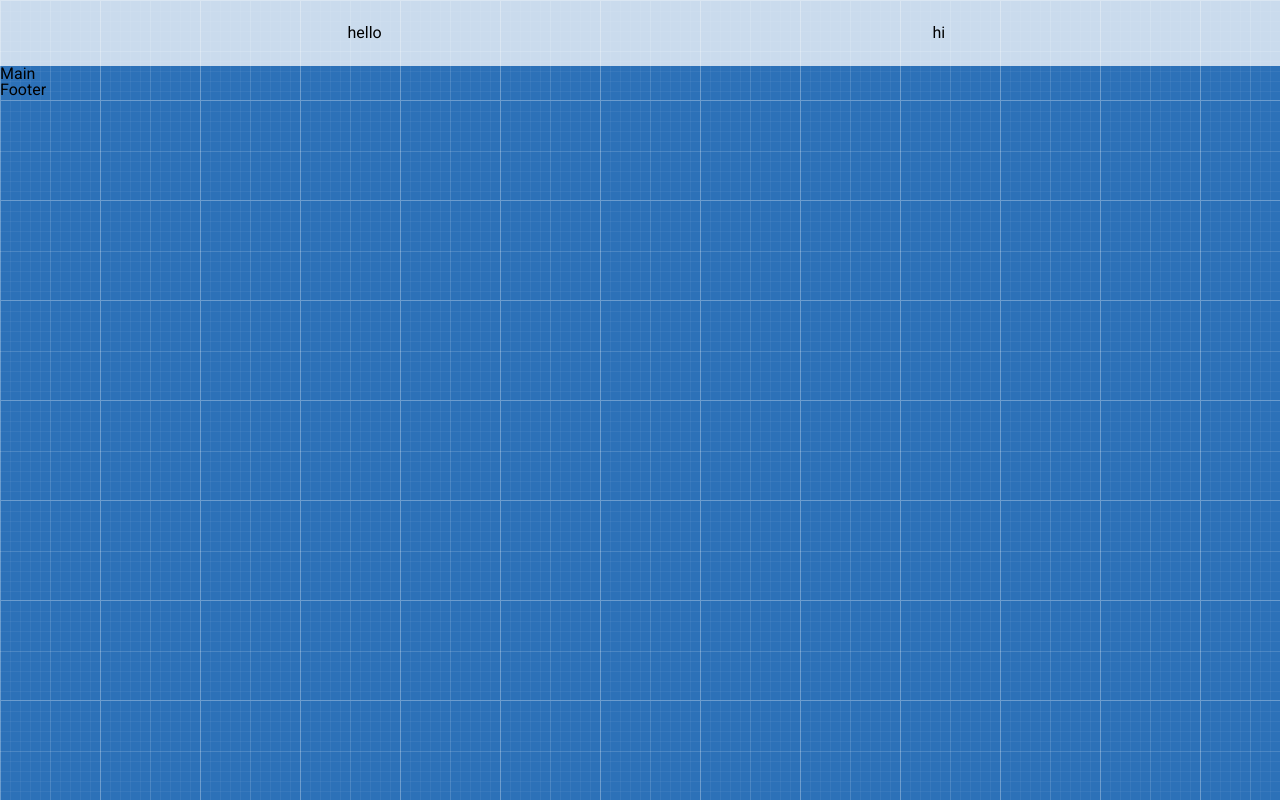
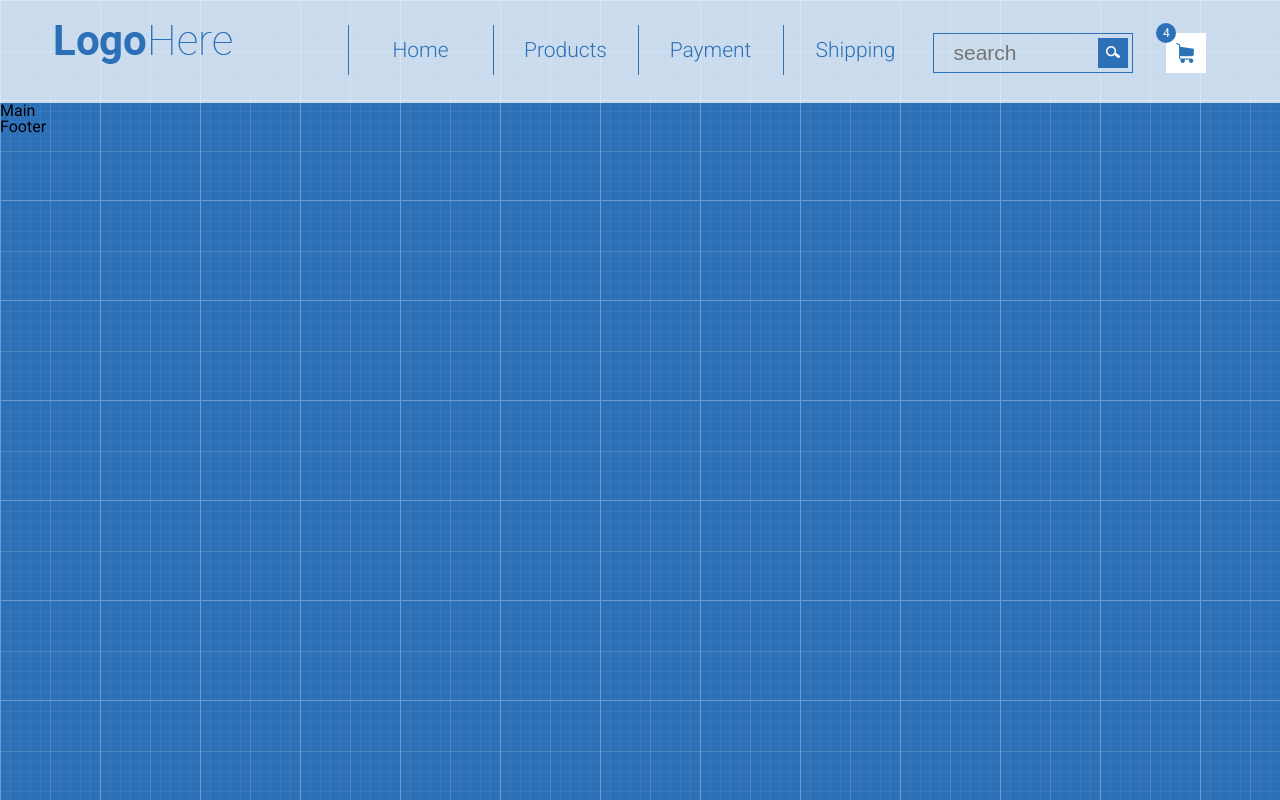
Before and after one commit to shepilova/shepilova.device-market, a plain HTML site: page index.html in a window 1280 px wide. Drawn offline with Linux system fonts and the light colour scheme.

Commit message:
added header

```diff
--- a/index.html
+++ b/index.html
@@ -14,12 +14,46 @@
 				<div class="col-md-3">
 					<div class="logo">
 						<a href="">
-							<img src="images/icon (3).png" alt="">
+							<img src="images/logo.png" alt="">
 						</a>
 					</div>
 				</div>
-				<div class="col-md-6">hello</div>
-				<div class="col-md-3">hi</div>
+
+				<div class="col-md-6">
+					<ul class="nav">
+            		<li><a class="nav-link" href="">Home</a></li>
+            		<li class="li-products">
+            			<a class="nav-link link-products" href="">Products</a>
+
+            			<ul class="sub-nav">
+            				<li><a class="sub-nav-link" href="">Lorem ipsum dolor</a></li>
+            				<li><a class="sub-nav-link" href="">Sit amet</a></li>
+            				<li><a class="sub-nav-link" href="">Consectetur adipisicing</a></li>
+            				<li><a class="sub-nav-link" href="">Tempor incididunt</a></li>
+            				<li><a class="sub-nav-link" href="">Dolore magna aliqua</a></li>
+            				<li><a class="sub-nav-link" href="">Ut enim ad minim veniam</a></li>
+            				<li><a class="sub-nav-link" href="">Quis nostrud</a></li>
+            			</ul>
+            		</li>
+
+            		<li><a class="nav-link" href="">Payment</a></li>
+            		<li><a class="nav-link" href="">Shipping</a></li>
+            	</ul>
+				</div>
+				<div class="col-md-3">
+					<form class="search" method="get" name="search">
+            		<input class="input-search" type="search" placeholder="search" name="search" autocomplete="off">
+            		<div class="search-square">
+            			<input class="search-image" type="image" src="images/search.png" alt="search">
+            		</div>
+            	</form>
+
+            	<div class="purchase">
+	            	<div class="purchase-square"></div>
+	            	<div class="circle">4</div>
+	            	<img class="purchase-icon" src="images/purchase.png" alt="purchase">
+            	</div>
+				</div>
 			</div>
 		</div>
 	</header>
--- a/style.css
+++ b/style.css
@@ -35,3 +35,195 @@ body {
 .col-md-6 {
 	width: 50%;
 }
+
+/* Navigation ==============
+========================*/
+
+.nav {
+	position: relative;
+}
+
+.nav li {
+	float: left;
+	position: relative;
+
+	width: 145px;
+	height: 50px;
+	line-height: 50px;
+
+	text-align: center;
+	/*border-left: 1px solid #2c71b8;*/
+	margin: 0;
+
+
+	cursor: pointer;
+}
+
+
+.nav-link {
+	display: block;
+	margin: 0 auto;
+
+	font-size: 21px;
+	font-weight: 300;
+
+	width: 145px;
+	height: 50px;
+	border-left: 1px solid #2c71b8;
+
+
+	color: #2c71b8;
+	text-decoration: none;
+}
+
+.nav-li:last-child {
+	border-right: 1px solid #2c71b8;
+}
+
+.nav li:hover .link-products:after {
+	position: relative;
+
+	content: url("images/down.png");
+
+	top: -2px;
+	left: 5px;
+}
+
+.nav-link:hover,
+.nav li:hover .nav-link {
+	background-color: #2c71b8;
+	color: #fff;
+}
+
+
+.sub-nav {
+	display: none;
+}
+
+.sub-nav li {
+	width: 291px;
+	height: 40px;
+
+	text-align: left;
+	cursor: pointer;
+	transition: all 1s linear;
+}
+
+.sub-nav-link {
+	display: block;
+	margin: 0 auto;
+
+	font-size: 21px;
+	font-weight: 300;
+	line-height: 40px;
+	padding-left: 30px;
+
+	height: 50px;
+
+	color: #fff;
+	background-color: #2c71b8;
+	text-decoration: none;
+}
+
+.sub-nav-link:hover {
+	background-color: #fff;
+	color: #2c71b8;
+}
+
+.nav li:hover .sub-nav {
+	display: block;
+
+}
+
+
+.search {
+	position: relative;
+	display: inline-block;
+
+	width: 200px;
+	height: 40px;
+	top: -5px;
+}
+
+.input-search {
+	position: relative;
+	width: 100%;
+	height: 40px;
+
+	font-size: 21px;
+	font-weight: 300;
+
+	padding-left: 20px;
+	border: 1px solid #2c71b8;
+
+	background-color: rgba(255, 255, 255, 0);
+}
+
+.search-square {
+	position: absolute;
+	display: inline-block;
+	width: 30px;
+	height: 30px;
+
+	background-color: #2c71b8;
+
+	line-height: 25px;
+	text-align: center;
+	cursor: pointer;
+
+	right: 5px;
+	top: 5px;
+}
+
+.search-image {
+	position: relative;
+	top: 2px;
+}
+
+.search-square:hover {
+	background-color: #275585;
+}
+
+
+.purchase {
+	position: relative;
+	display: inline-block;
+
+	width: 40px;
+	height: 40px;
+	cursor: pointer;
+	left: 30px;
+	top: 8px;
+}
+
+.circle {
+  position: absolute;
+  width: 20px;
+  height: 20px;
+
+  line-height: 20px;
+
+  font-size: 12px;
+
+  background-color: #2c71b8;
+  color: #fff;
+
+  border-radius: 50%;
+  text-align: center;
+
+  left: -10px;
+  top: -10px;
+}
+
+.purchase-square {
+	position: absolute;
+	width: 100%;
+	height: 100%;
+
+	background-color: #fff;
+}
+
+.purchase-icon {
+	position: absolute;
+	margin: 10px;
+}
```
